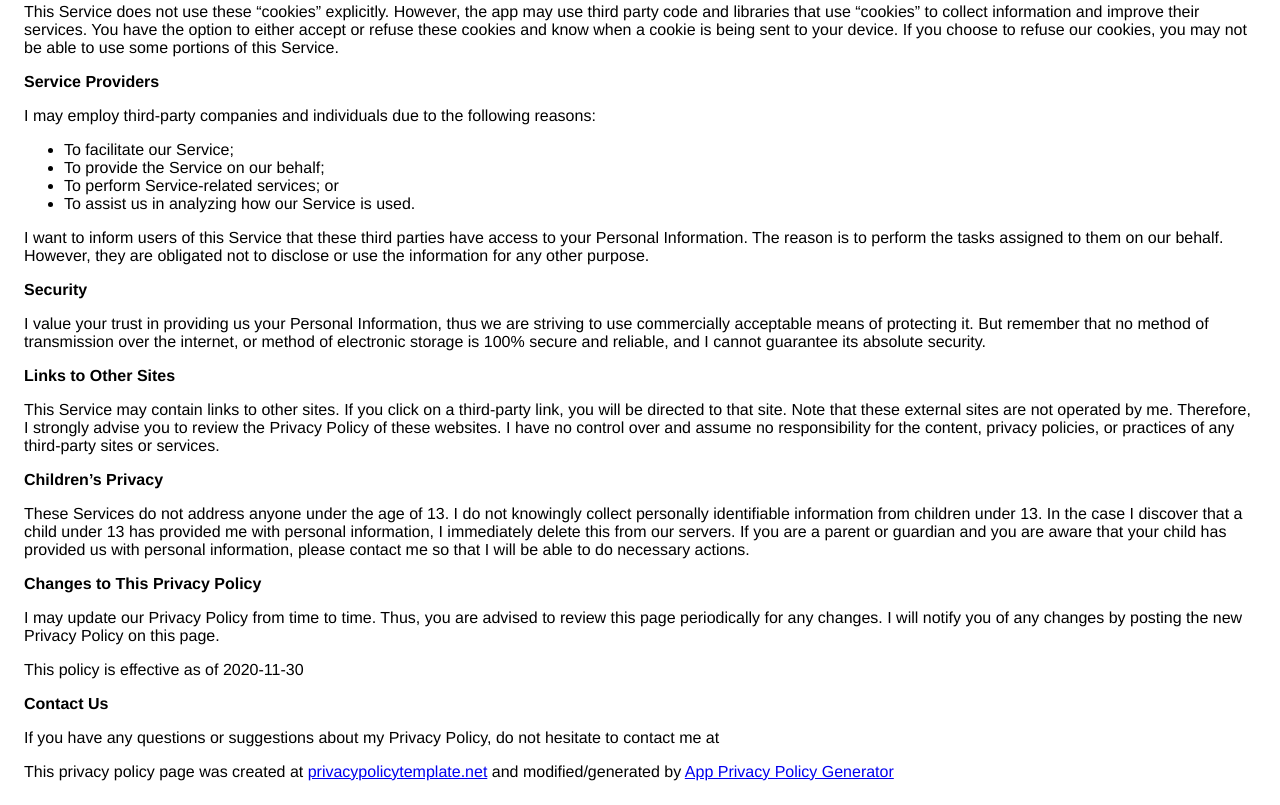
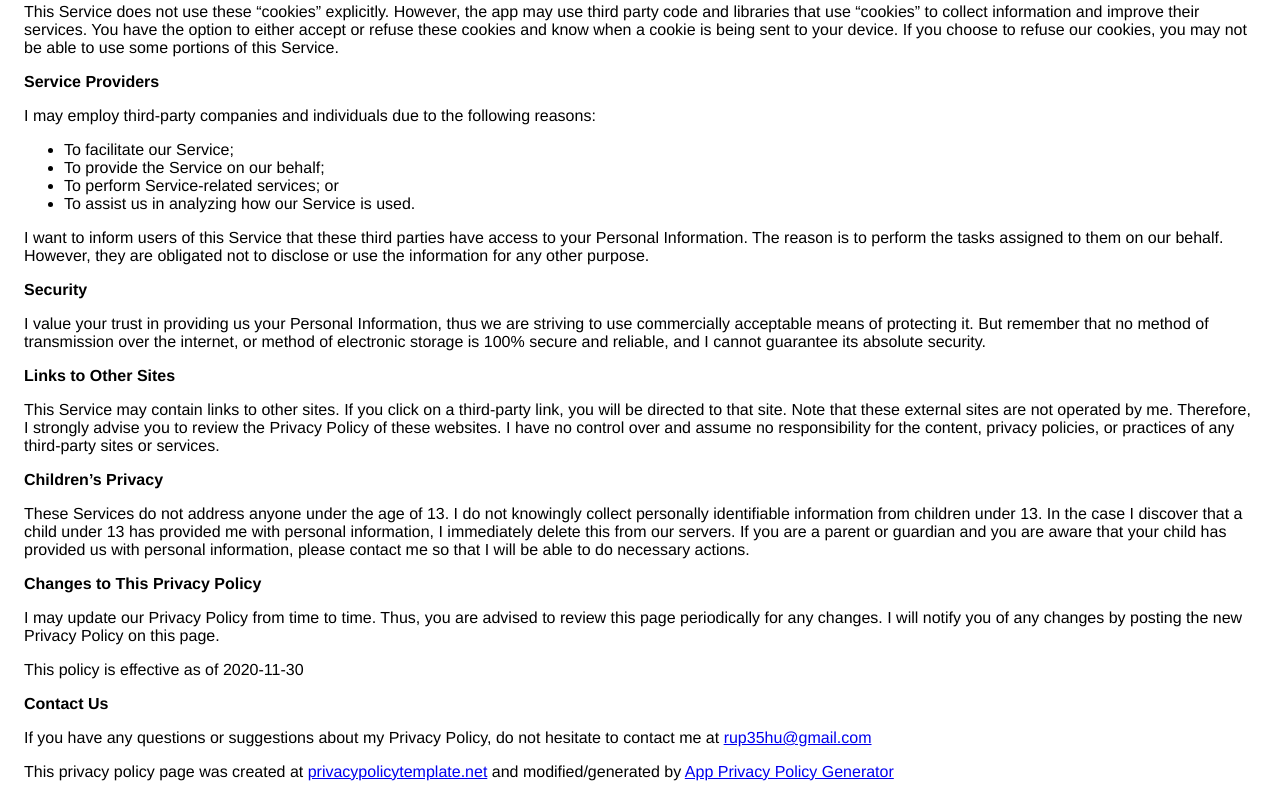
Before and after one commit to rupeshurmaliya/rupeshurmaliya.github.io, a plain HTML site: page index.htm in a window 1280 px wide. Shown: the part 637-1442 px from the top of the page. Drawn offline with Linux system fonts and the light colour scheme.

Commit message:
Update index.htm

```diff
--- a/index.htm
+++ b/index.htm
@@ -129,7 +129,7 @@
 <p>This policy is effective as of 2020-11-30</p>
 <p><strong>Contact Us</strong></p>
 <p>
-    If you have any questions or suggestions about my Privacy Policy, do not hesitate to contact me at
+    If you have any questions or suggestions about my Privacy Policy, do not hesitate to contact me at <a href = "mailto: rup35hu@gmail.com">rup35hu@gmail.com</a>
 </p>
 <p>
     This privacy policy page was created at
```
